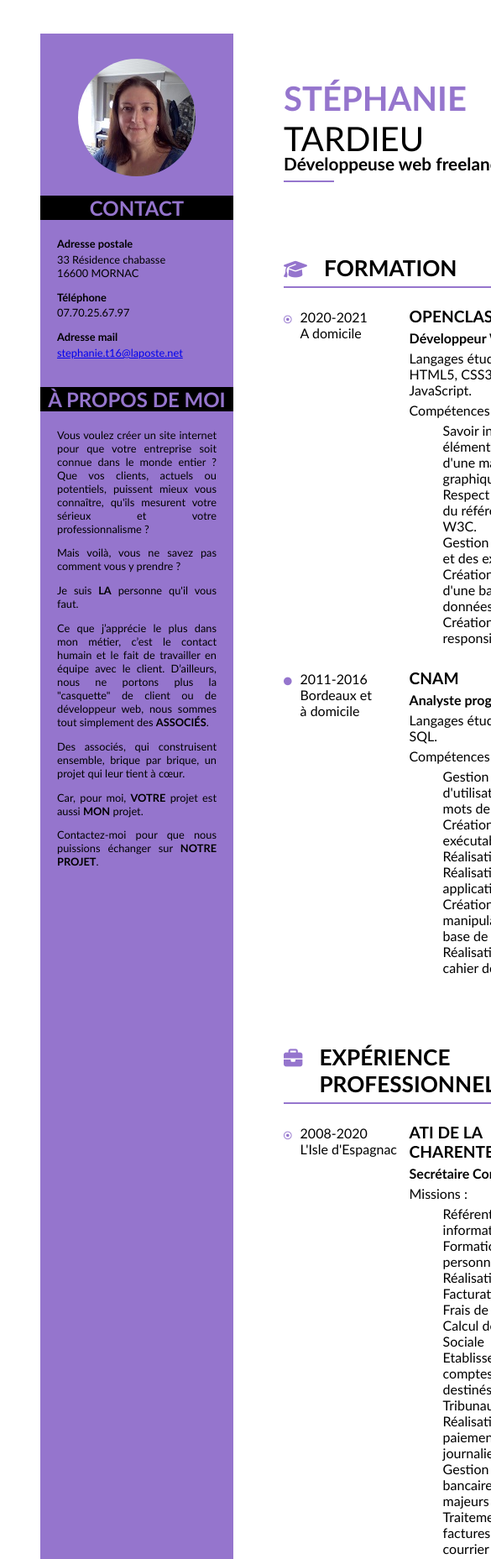
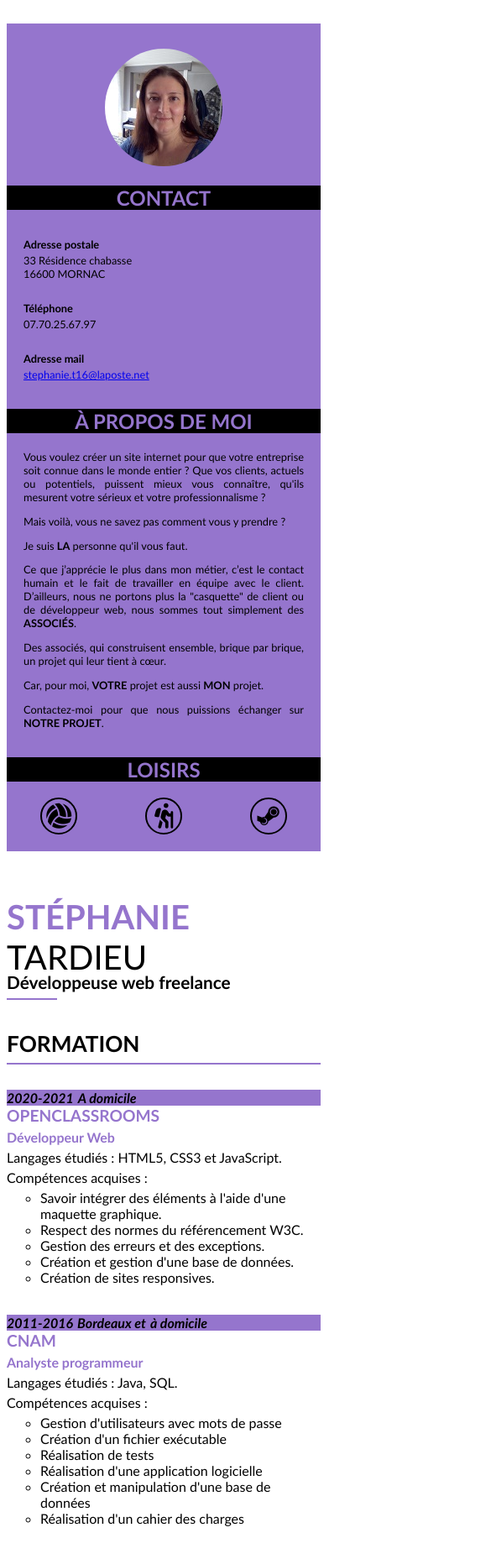
Before and after one commit to Fanoussee/OCR_P2_CV, a plain HTML site: page index.html in a window 390 px wide. Shown: the top 1857 px of the page at 84% size, 585 px wide, since content can reach past the window. Drawn offline with Linux system fonts and the light colour scheme.

Commit message:
Intégration du responsive design et correction d'erreurs suite à la validation du W3C.

```diff
--- a/index.html
+++ b/index.html
@@ -1,9 +1,10 @@
 <!DOCTYPE html>
 
-<html>
+<html lang="fr">
 
 	<head>
 		<title>CV - Stéphanie TARDIEU</title>
+		<meta charset="utf-8"/>
 		<link rel="stylesheet" type="text/css" href="style.css">
 		<script src="https://kit.fontawesome.com/1dcabc1971.js" crossorigin="anonymous"></script>
 	</head>
@@ -18,21 +19,31 @@
 				<div class="element" id="photo">
 					<!--Photo-->
 					<div>
-						<img src="identite.jpg"/>
+						<img alt="Mon Portrait" src="identite.jpg"/>
 					</div>
 				</div>
 
 				<div class="element" id="contact">
 					<!--Contact-->
 					<h1>contact</h1>
+					<div id="coordonnees">
+						<div>
 							<p class="sousTitre">Adresse postale</p>
 							<p>33 Résidence chabasse<br/>16600 MORNAC</p>
+						</div>
+						<div>
 							<p class="sousTitre">Téléphone</p>
 							<p>07.70.25.67.97</p>
+						</div>
+						<div>
 							<p class="sousTitre">Adresse mail</p>
 							<p>
-						<a href="mailto : stephanie.t16@laposte.net">stephanie.t16@laposte.net</a>
+								<a href="mailto:stephanie.t16@laposte.net">stephanie.t16@laposte.net</a>
 							</p>
+						</div>
+					</div>
+
+
 				</div>
 
 				<div class="element" id="propos">
@@ -57,9 +68,9 @@
 					<!--Loisirs-->
 					<h1>loisirs</h1>
 					<div id="loisirs">
-						<i class="fas fa-volleyball-ball"></i>
-						<i class="fas fa-hiking"></i>
-						<i class="fab fa-steam-symbol"></i>
+						<i title="Volley Ball" class="fas fa-volleyball-ball"></i>
+						<i title="Randonnée" class="fas fa-hiking"></i>
+						<i title="Jeux vidéos" class="fab fa-steam-symbol"></i>
 					</div>
 				</div>
 
@@ -75,7 +86,7 @@
 				</header>
 
 				<!--FORMATION-->
-				<section>
+				<div>
 					<div class="entete">
 						<i class="fas fa-graduation-cap"></i>
 						<h3>Formation</h3>
@@ -88,7 +99,8 @@
 						<i class="far fa-dot-circle"></i>
 
 						<div class="liste">
-							<p>2020-2021<br/>A domicile</p>
+							<p>2020-2021</p>
+							<p>A domicile</p>
 						</div>
 
 						<div class="texte">
@@ -112,7 +124,9 @@
 						<i class="fas fa-circle"></i>
 
 						<div class="liste">
-							<p>2011-2016<br/>Bordeaux et <br/>à domicile</p>
+							<p>2011-2016</p>
+							<p>Bordeaux et</p>
+							<p>à domicile</p>
 						</div>
 
 						<div class="texte">
@@ -132,10 +146,10 @@
 
 					</div>
 
-				</section>
+				</div>
 
 				<!--EXPERIENCE PROFESSIONNELLE-->
-				<section>
+				<div>
 
 					<div class="entete">
 						<i class="fas fa-briefcase"></i>
@@ -149,7 +163,8 @@
 						<i class="far fa-dot-circle"></i>
 
 						<div class="liste">
-							<p>2008-2020<br/>L'Isle d'Espagnac</p>
+							<p>2008-2020</p>
+							<p>L'Isle d'Espagnac</p>
 						</div>
 
 						<div class="texte">
@@ -177,7 +192,8 @@
 						<i class="fas fa-circle"></i>
 
 						<div class="liste">
-							<p>2011-2016<br/>A domicile</p>
+							<p>2011-2016</p>
+							<p>A domicile</p>
 						</div>
 
 						<div class="texte">
@@ -196,10 +212,10 @@
 
 					</div>
 
-				</section>
+				</div>
 
 				<!--RECOMMANDATIONS-->
-				<section>
+				<div>
 
 					<div class="entete">
 						<i class="fas fa-pencil-alt"></i>
@@ -214,25 +230,33 @@
 							<h5>Sophie HANNEQUIN</h5>
 							<p>Directrice, Ati de la Charente</p>
 							<p>Téléphone : 05.45.68.86.93</p>
-							<p>Email : direction.ati16@gmail.com</p>
+							<p>Email : <a href="mailto:direction.ati16@gmail.com">direction.ati16@gmail.com</a></p>
 						</div>
 
 						<div>
 							<h5>Philippe GUÉRIF</h5>
 							<p>Ancien Directeur, Ati de la Charente</p>
 							<p>Téléphone : 05.45.94.90.88</p>
-							<p>Email : philippe.guerif@gmail.com</p>
+							<p>Email : <a href="mailto:philippe.guerif@gmail.com" >philippe.guerif@gmail.com</a></p>
 						</div>
 
 
 					</div>
 
-				</section>
+				</div>
 
 			</section>
 
 		</div>
 
+		<p id="validationCSS">
+			<a href="http://jigsaw.w3.org/css-validator/check/referer">
+				<img style="border:0;width:88px;height:31px"
+					src="http://jigsaw.w3.org/css-validator/images/vcss"
+					alt="CSS Valide !" />
+			</a>
+		</p>
+
 	</body>
 
 </html>
--- a/style.css
+++ b/style.css
@@ -1,6 +1,5 @@
 #conteneur{
     display: flex;
-    /*flex-wrap: wrap;*/
     margin: 20px;
     font-family: "Calibri", "Trebuchet MS", Arial, "Times New Roman", sans-serif;
 }
@@ -103,7 +102,6 @@ h2{
     border-top: 2px solid  rgb(149,117,205);
     margin: -10px 0px 60px 0px;
     width: 60px;
-
 }
 
 .entete{
@@ -154,6 +152,12 @@ h5{
 .liste{
     min-width: 130px;
     max-width: 130px;
+    display: flex;
+    flex-direction: column;
+}
+
+.liste p {
+    margin: 0px;
 }
 
 .texte li{
@@ -162,7 +166,6 @@ h5{
 
 #recommandations{
     display: flex;
-    /*justify-content: space-between;*/
 }
 
 #recommandations p{
@@ -176,3 +179,93 @@ h5{
 #recommandations p{
     margin: 0px;
 }
+
+#validationCSS{
+    text-align: right;
+}
+
+@media screen and (max-width: 1000px){
+    #conteneur{
+        display: flex;
+        flex-direction: column;
+        width: 100%;
+        margin: 0px;
+        padding: 20px 0px 20px 0px;
+    }
+
+    #personne{
+        display: flex;
+        flex-direction: column;
+        max-width: 100%;
+        min-width: 100%;
+        margin: 0px 0px 20px 0px;
+        padding: 0px;
+    }
+
+    #coordonnees{
+        display: flex;
+        justify-content: space-around;
+    }
+
+    #curriculum{
+        margin: 0px;
+        padding: 0px;
+        width: 100%;
+    }
+
+    #petitSeparateur{
+        margin-bottom: 10px;
+    }
+
+}
+
+@media screen and (max-width: 650px){
+
+    .entete i{
+        display: none;
+    }
+
+    .paragraphe{
+        display: flex;
+        flex-direction: column;
+        margin-top: 30px;
+    }
+
+    .paragraphe i{
+        display: none;
+    }
+
+    .paragraphe li{
+        list-style: circle;
+    }
+
+    .liste{
+        display: flex;
+        flex-direction: row;
+        max-width: 100%;
+        min-width: 100%;
+        background-color: rgb(149,117,205);
+    }
+
+    .liste p {
+        margin-right : 5px;
+        font-style: italic;
+        font-weight: bold;
+    }
+
+    h4, h5{
+        color: rgb(149,117,205);
+    }
+
+    #recommandations{
+        display: flex;
+        flex-direction: column;
+    }
+}
+
+@media screen and (max-width: 500px){
+    #coordonnees{
+        display: flex;
+        flex-direction: column;
+    }
+}
```
Lines whose indentation alone changed are shown as unchanged.
